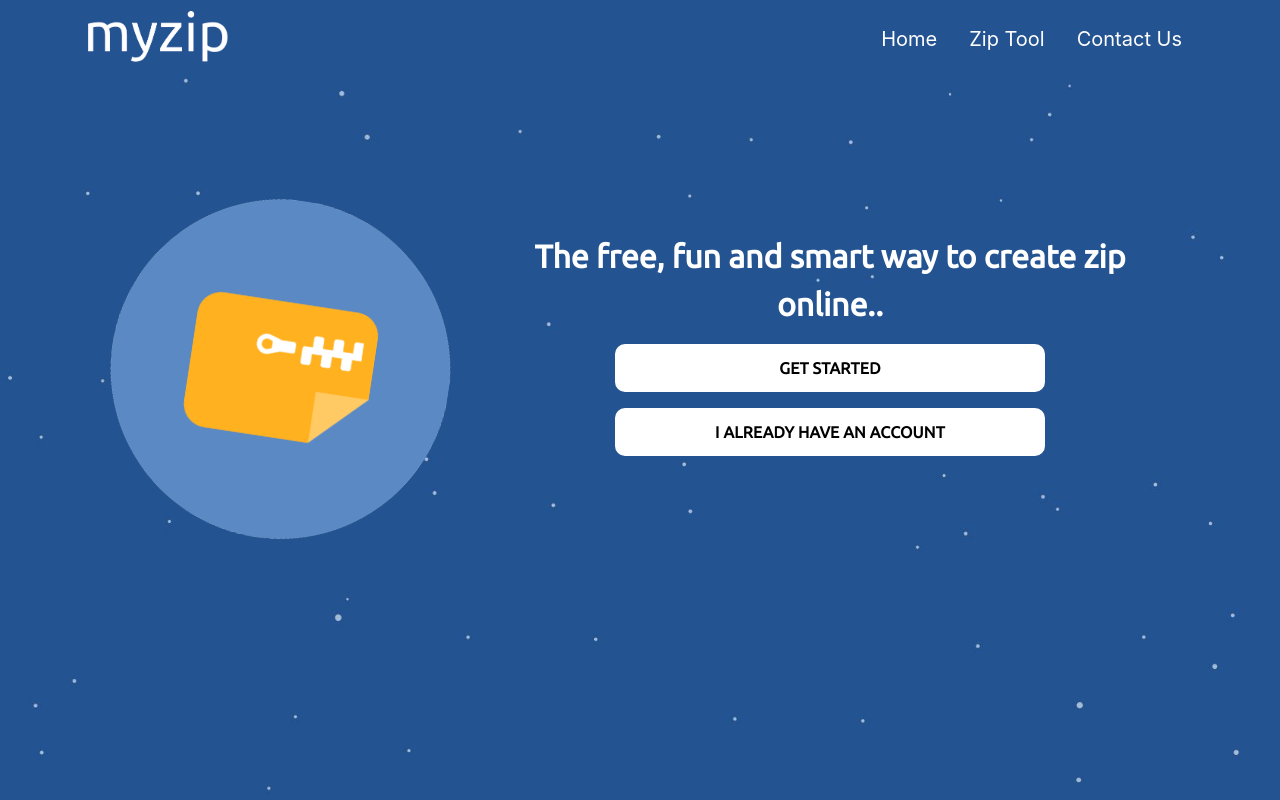
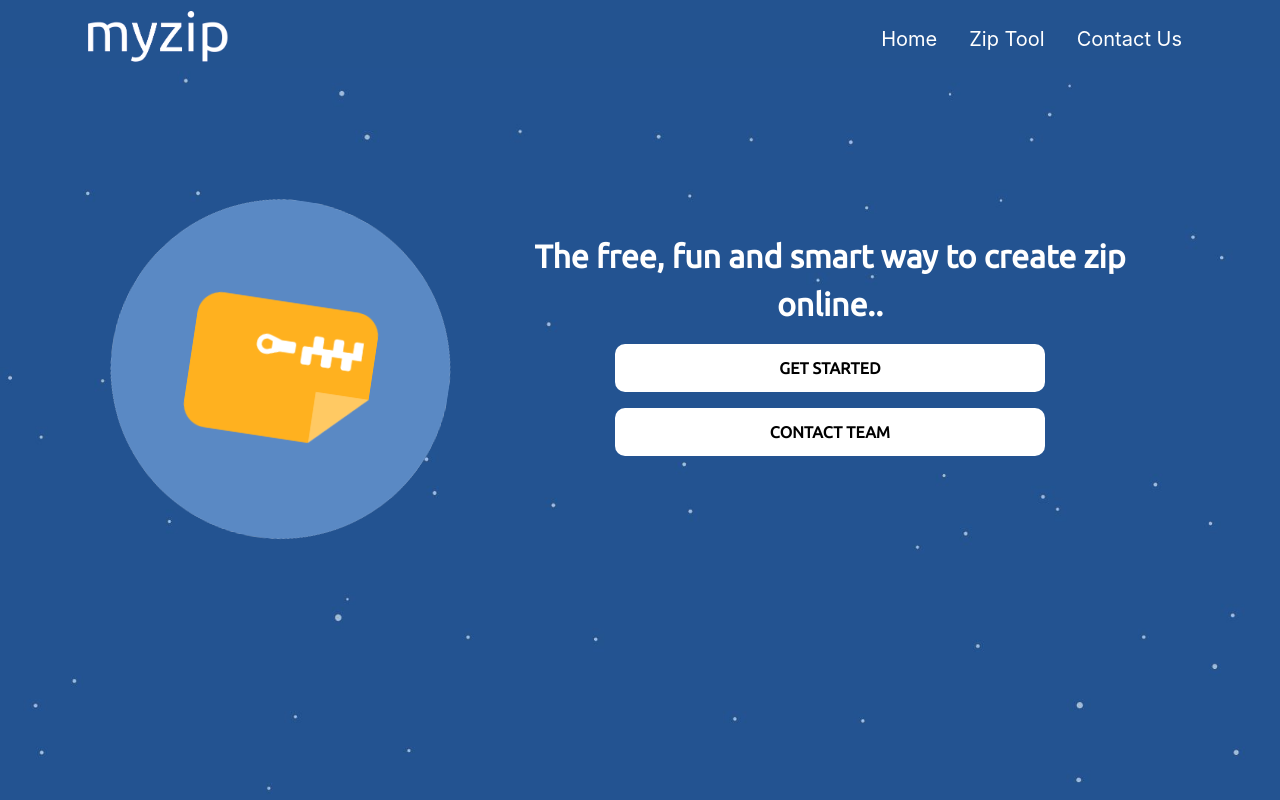
Before and after one commit to Rajeshpaul1994/myzip, a React (Create React App) app: page / in a window 1280 px wide. Built offline with nearby package versions, Linux system fonts and the light colour scheme.

Commit message:
some changes done

```diff
--- a/src/components/LandingPage.js
+++ b/src/components/LandingPage.js
@@ -4,6 +4,9 @@ import {Routes, Route, useNavigate} from 'react-router-dom';
 export default function LandingPage() {
   const navigate = useNavigate();
   const navigateToContacts = () => {
+    navigate('/contact');
+  };
+  const navigateToZip = () => {
     navigate('/zip-tool');
   };
   return (
@@ -16,10 +19,10 @@ export default function LandingPage() {
             <div className='col-lg-8 mt-3'>
               <p className='fs-2 bold ubuntu f-700 text-white text-center mt-5'>The free, fun and smart way to create zip<br/> online..</p>
               <div className='mt-3 text-center'>
-                <button className='bg-white mybtn-getstrted' onClick={navigateToContacts}>GET STARTED</button>
+                <button className='bg-white mybtn-getstrted' onClick={navigateToZip}>GET STARTED</button>
               </div>
               <div className='mt-3 text-center'>
-                <button className='bg-white mybtn-getstrted'>I ALREADY HAVE AN ACCOUNT</button>
+                <button className='bg-white mybtn-getstrted' onClick={navigateToContacts}>CONTACT TEAM</button>
               </div>
             </div>
         </div>
```
Also changed, not shown: 1 other file (tests, documents, lock files or other folders).
